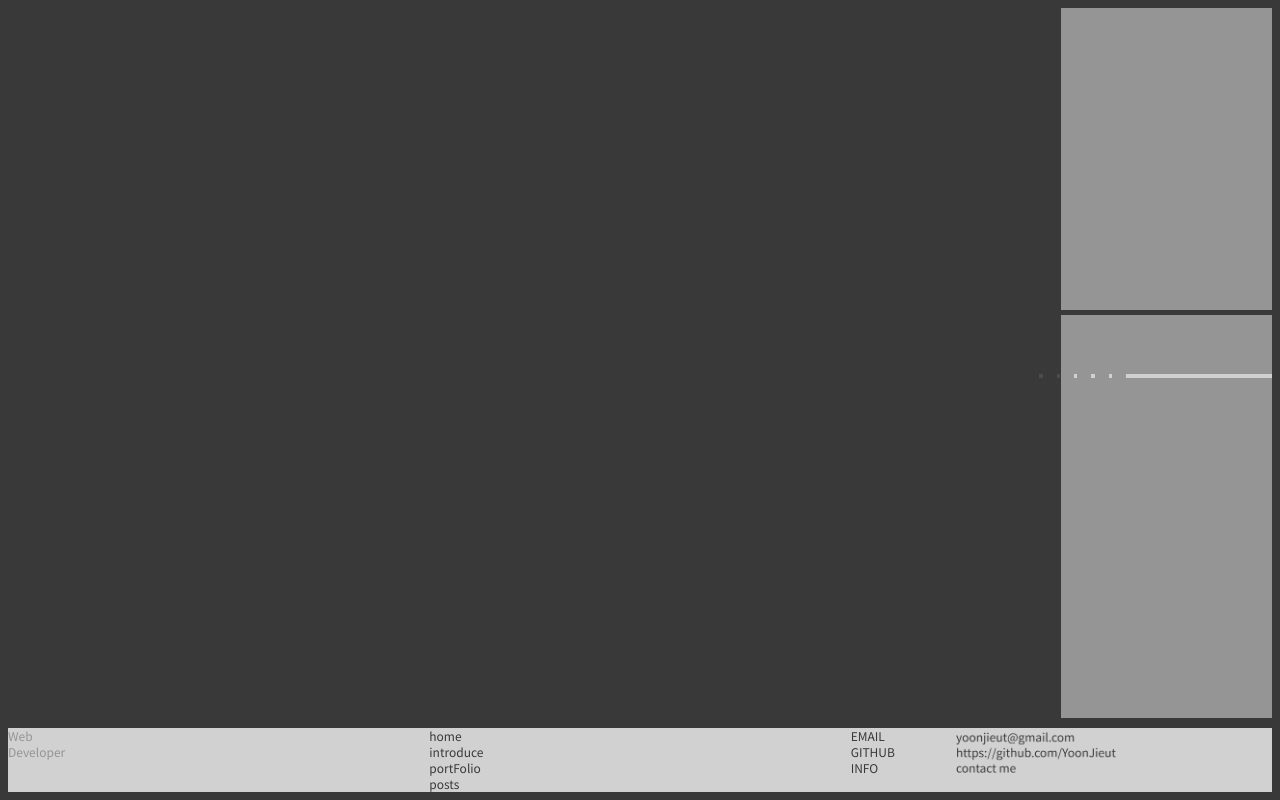
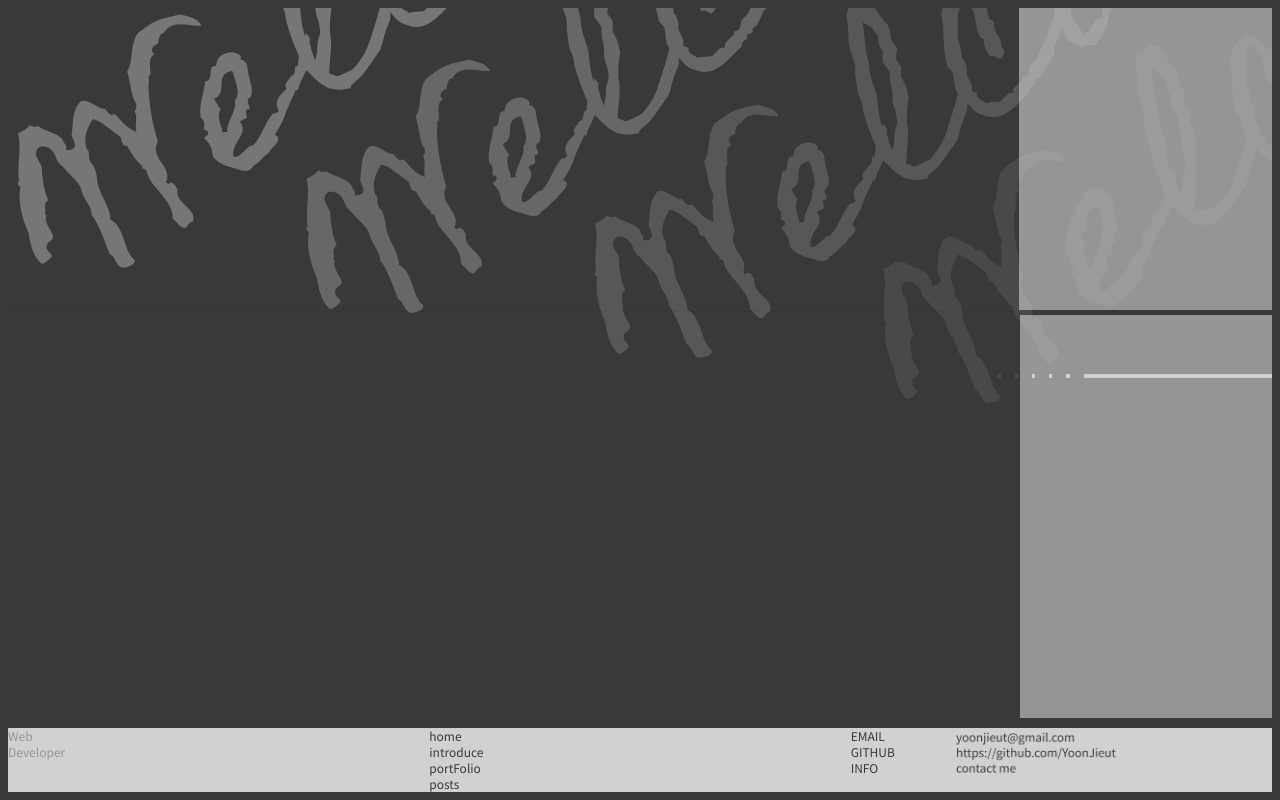
Before and after one commit to YoonJieut/YoonJieutBlog, a Next.js app: page /mainTest in a window 1280 px wide. Built offline with nearby package versions, Linux system fonts and the light colour scheme; a web font is replaced by a local one.

Commit message:
style : 배경 텍스트 간격 및 생성

```diff
--- a/app/components/ui/testUi/IntroduceLayoutTest.tsx
+++ b/app/components/ui/testUi/IntroduceLayoutTest.tsx
@@ -1,13 +1,40 @@
+import Section from "@/app/components/ui/Atom/Basic/Section";
+import DotLine from "@/app/components/ui/design/dotLine";
 // component/main/IntroduceLayoutTest.tsx
 // 위쪽 상단, 자신을 소개하는 레이아웃입니다.
 
-import Section from "../Atom/Basic/Section";
-import DotLine from "../design/dotLine";
-// todo position 써서 마무리하라
 export default function IntroduceLayoutTest() {
   return (
     <div className="introLayout w-full h-full flex justify-between overflow-hidden">
-      <Section className="leftImgSection w-full h-full bg-basic"></Section>
+      <Section className="leftImgSection w-4/5 h-full bg-basic relative">
+        {/* 배경 flowAni */}
+        <div
+          className="absolute z-20 left-[-154px] top-[18rem]"
+          style={{
+            transform: "rotate(-40deg)",
+            transformOrigin: "left top",
+          }}
+        >
+          {Array.from({ length: 4 }).map((_, index) => (
+            <p
+              key={index}
+              className={`WelcomeTxt homemadeApple text-[12.5rem]`}
+              style={{
+                lineHeight: "1.1",
+                width: "fit-content",
+                height: "fit-content",
+                whiteSpace: "nowrap", // Add this line to remove line breaks
+                marginLeft: `${(index + 1) * 12}rem`,
+                opacity: `${(Array.from({ length: 4 }).length - index) * 0.1}`,
+              }}
+            >
+              Welcome Welcome
+            </p>
+          ))}
+        </div>
+        {/* z-10의 가리는 여백 디자인 */}
+        <div className="SpaceDiv w-full h-4/7 bg-basic absolute bottom-0 left-0 Testing z-10"></div>
+      </Section>
       <Section className="rightImgSection w-1/5 h-full bg-main-1 relative flex flex-col">
         <div className="w-full relative h-3/7 "></div>
         <div className="w-full h-[5px] bg-basic"></div>
```
